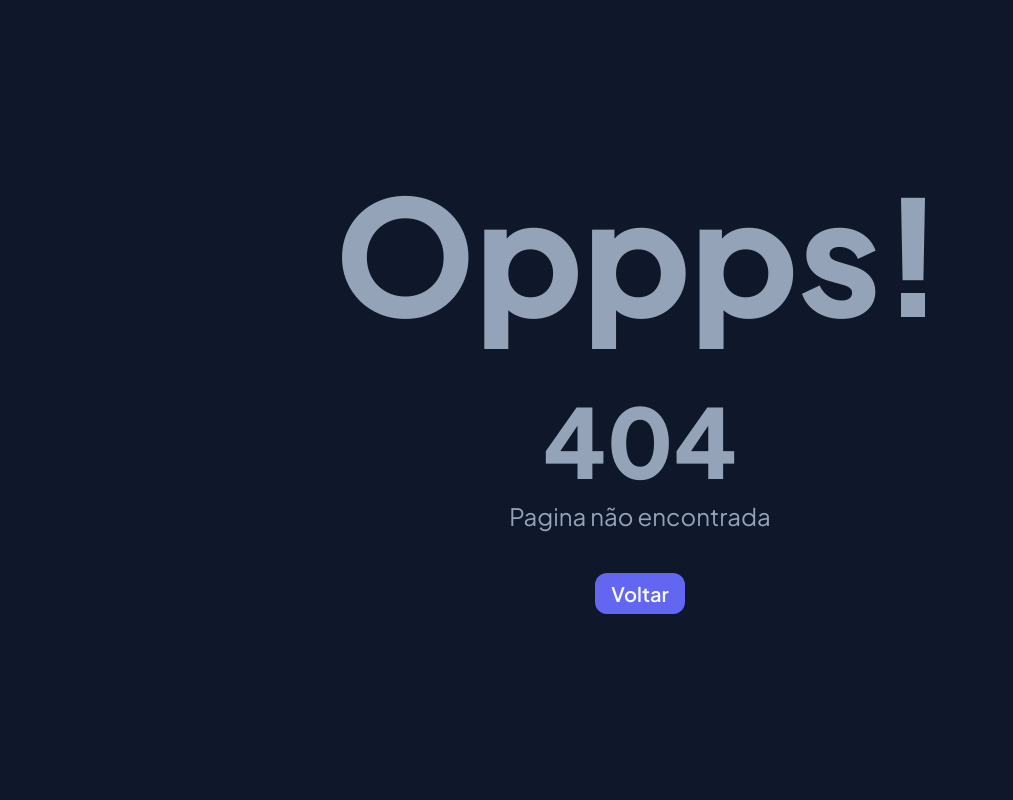
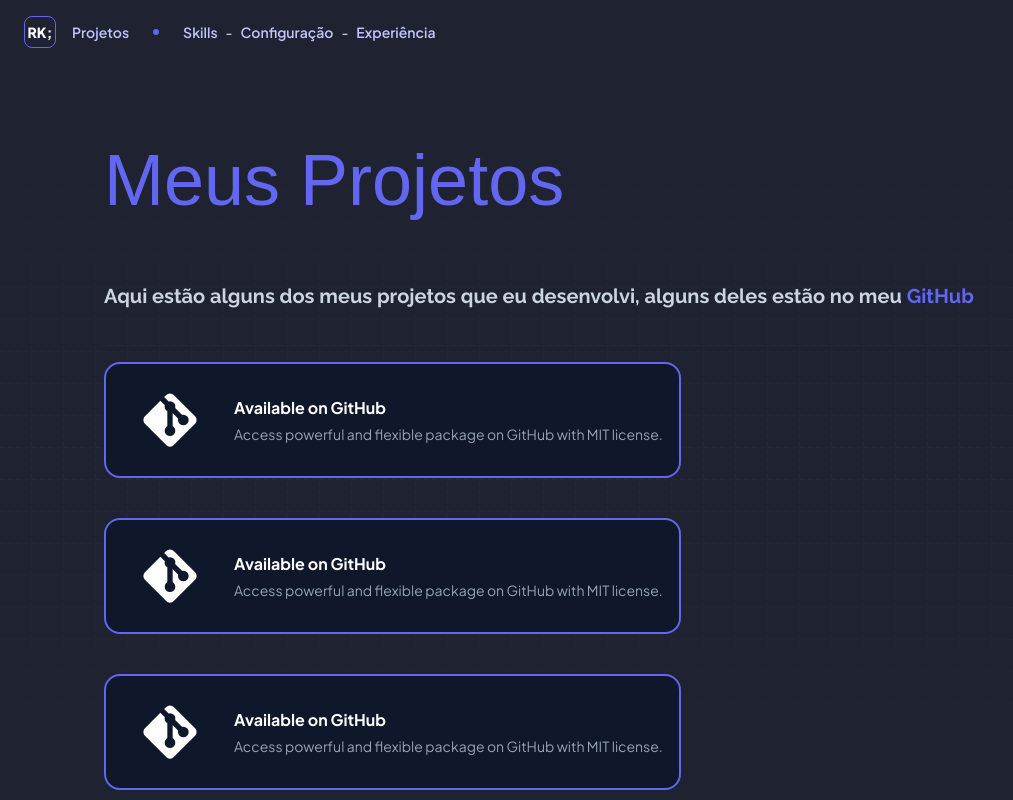
Before and after one commit to renankanu/kanu, a Next.js app: page /projects in a window 1280 px wide. Before the commit this address had no page. Shown: the top 800 px of the page, without its empty margins (0-1013 px from the left). Built offline with nearby package versions, Linux system fonts and the light colour scheme; a web font is replaced by a local one.

Commit message:
feature: create section projects

```diff
--- /dev/null
+++ b/src/app/projects/components/SectionButton.tsx
@@ -0,0 +1,45 @@
+import type { ReactNode } from 'react'
+
+interface SectionButtonProps {
+  title: string
+  description?: string
+  icon?: ReactNode
+  active?: boolean
+  onClick?: () => void
+}
+
+export function SectionButton({
+  title,
+  description = '',
+  icon = null,
+  active = false,
+  onClick = () => {},
+}: SectionButtonProps) {
+  return (
+    <button
+      type="button"
+      className={`mb-10 flex flex-1 items-center gap-4 rounded-2xl border-2 border-primary-500 bg-slate-900 px-4 py-4
+        text-left
+        `}
+      onClick={onClick}
+    >
+      {icon && (
+        <span
+          className={`text-accent-400 hidden w-24 shrink-0 justify-center text-center text-7xl font-black xl:flex `}
+        >
+          {icon}
+        </span>
+      )}
+      <span className="flex-1">
+        <span className={`text-accent-600 text-accent-400 block font-bold`}>
+          {title}
+        </span>
+        {description && (
+          <span className="mt-1 block text-sm text-slate-400">
+            {description}
+          </span>
+        )}
+      </span>
+    </button>
+  )
+}
--- /dev/null
+++ b/src/app/projects/page.tsx
@@ -0,0 +1,72 @@
+'use client'
+import BaseLayout from '@/components/BaseLayout'
+import Divider from '@/components/Divider'
+import { GitIcon } from '@/components/Icons'
+import { m } from 'framer-motion'
+import { SectionButton } from './components/SectionButton'
+
+const animation = {
+  hide: { x: -32, opacity: 0 },
+  show: {
+    x: 0,
+    opacity: 1,
+  },
+}
+
+export default function Projects() {
+  return (
+    <BaseLayout>
+      <div className="background-grid background-grid--fade-out pb-20 pt-36">
+        <div className="content-wrapper">
+          <m.p
+            className="mb-16 block font-alt leading-none dark:text-primary-500 sm:text-3xl md:text-5xl lg:text-7xl xl:text-7xl"
+            initial={animation.hide}
+            animate={animation.show}
+            transition={{ delay: 0.1 }}
+          >
+            Meus Projetos
+          </m.p>
+          <m.p
+            className="mb-8 block font-body text-xl font-bold leading-relaxed text-slate-300 sm:text-sm"
+            initial={animation.hide}
+            animate={animation.show}
+            transition={{ delay: 0.2 }}
+          >
+            Aqui estão alguns dos meus projetos que eu desenvolvi, alguns deles
+            estão no meu{' '}
+            <a
+              href="https://github.com/renankanu"
+              target="_blank"
+              rel="noopener noreferrer"
+              className="text-primary-500 hover:underline"
+            >
+              GitHub
+            </a>
+          </m.p>
+          <Divider />
+          <SectionButton
+            title="Available on GitHub"
+            icon={<GitIcon className="my-2 h-16 w-16" />}
+            description="Access powerful and flexible package on GitHub with MIT license."
+            active={true}
+            onClick={() => {}}
+          />
+          <SectionButton
+            title="Available on GitHub"
+            icon={<GitIcon className="my-2 h-16 w-16" />}
+            description="Access powerful and flexible package on GitHub with MIT license."
+            active={true}
+            onClick={() => {}}
+          />
+          <SectionButton
+            title="Available on GitHub"
+            icon={<GitIcon className="my-2 h-16 w-16" />}
+            description="Access powerful and flexible package on GitHub with MIT license."
+            active={true}
+            onClick={() => {}}
+          />
+        </div>
+      </div>
+    </BaseLayout>
+  )
+}
```
